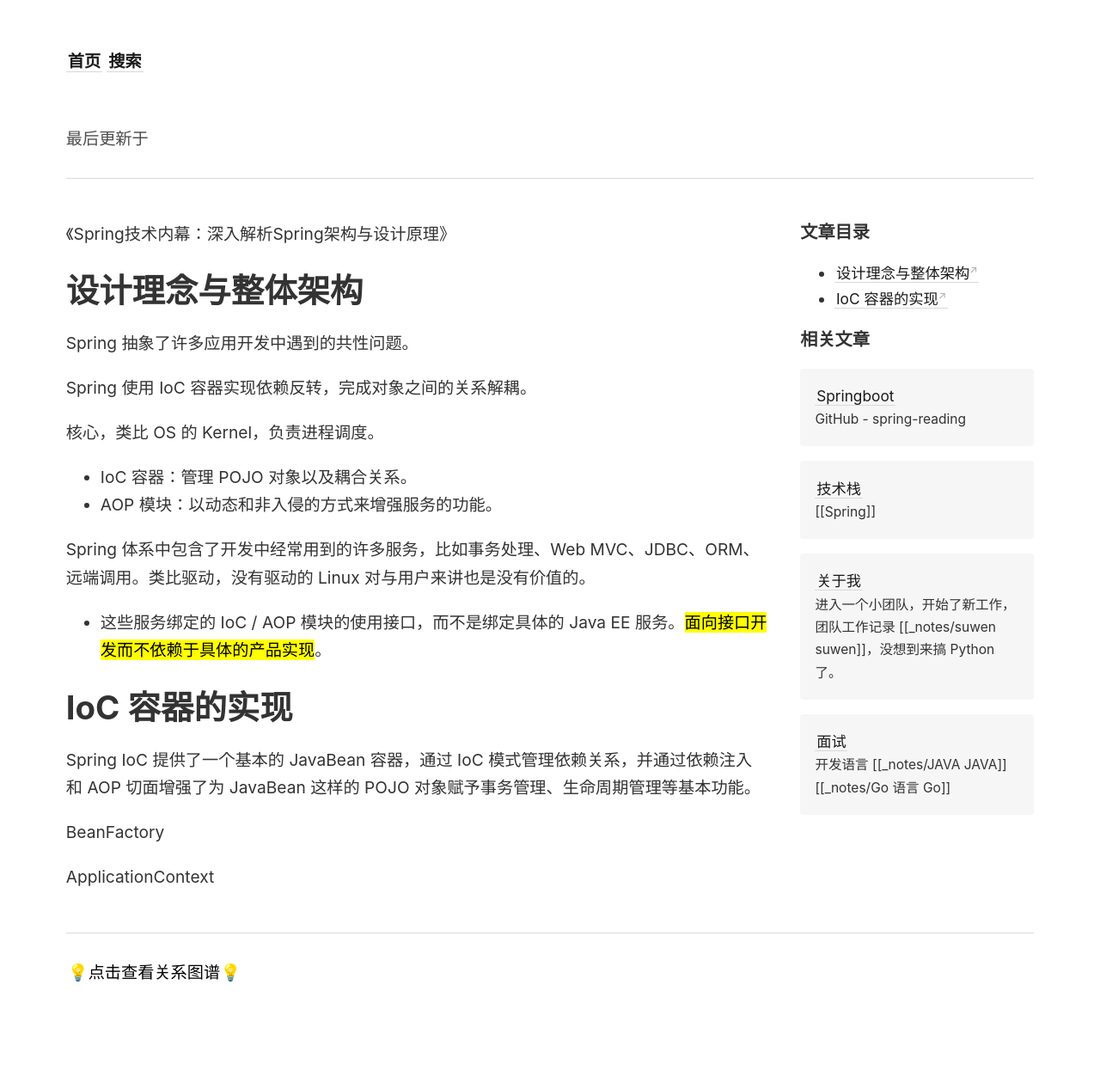
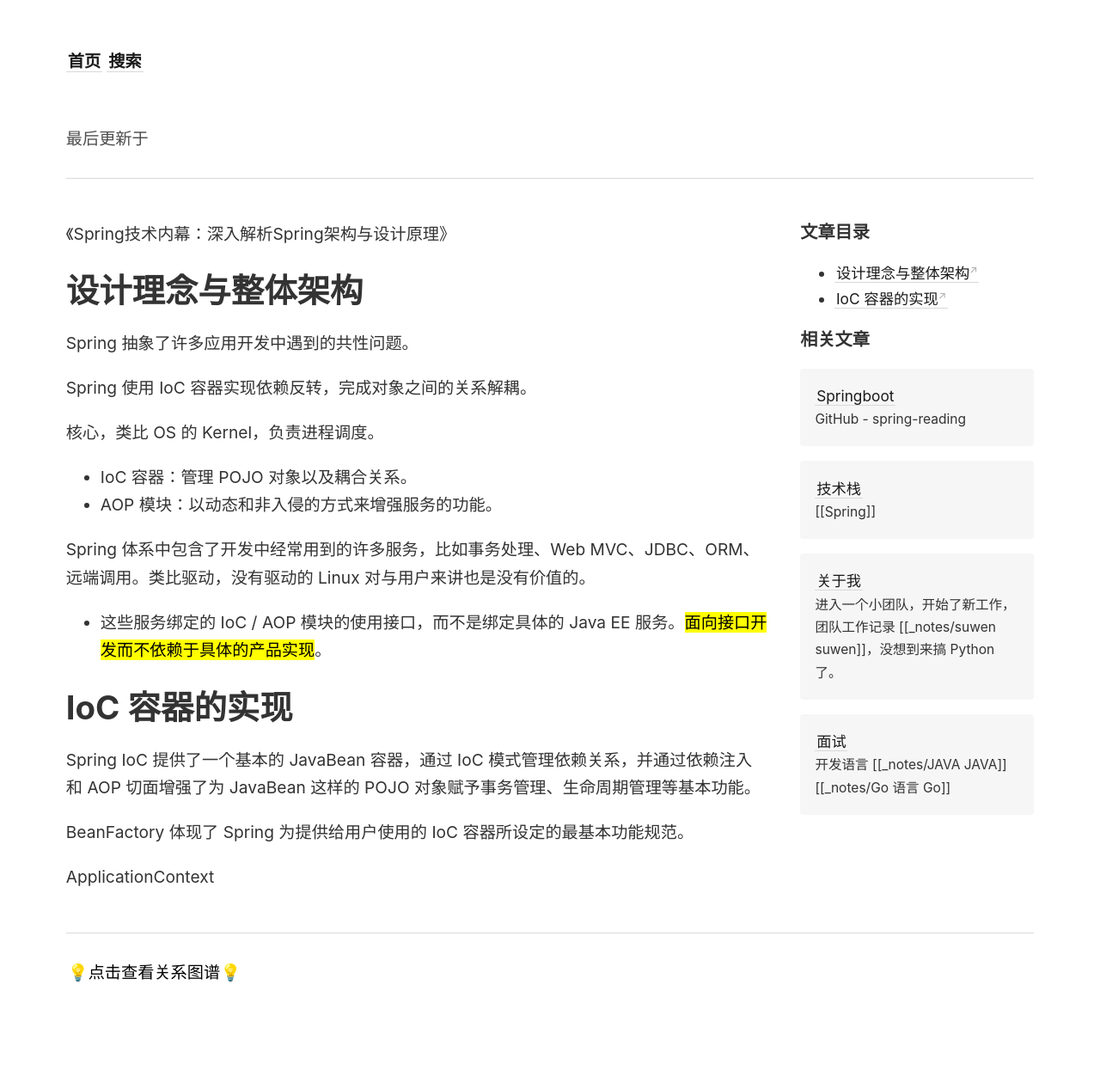
Before and after one commit to wingowen/digital-garden-jekyll, a Jekyll site: the page built from _notes/Spring.md, in a window 1280 px wide. Shown: the whole page at 86% size. Built offline with Jekyll 4.4.1, drawn with Linux system fonts in a browser that asks for light colours.

Commit message:
vault backup: 2025-06-25 00:54:46

```diff
--- a/_notes/Spring.md
+++ b/_notes/Spring.md
@@ -17,6 +17,6 @@ Spring 体系中包含了开发中经常用到的许多服务，比如事务处
 
 Spring IoC 提供了一个基本的 JavaBean 容器，通过 IoC 模式管理依赖关系，并通过依赖注入和 AOP 切面增强了为 JavaBean 这样的 POJO 对象赋予事务管理、生命周期管理等基本功能。
 
-BeanFactory
+BeanFactory 体现了 Spring 为提供给用户使用的 IoC 容器所设定的最基本功能规范。
 
 ApplicationContext
```
